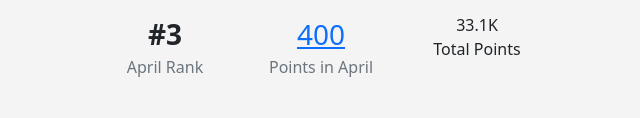
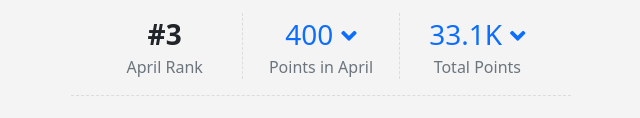
Before and after one commit to timweyel/leasing-agent-profile, a plain HTML site: page index.html in a window 1280 px wide. Shown: the part 202-320 px from the top of the page, without its empty margins (319-959 px from the left). Drawn offline with nearby package versions, Linux system fonts and the light colour scheme.

Commit message:
added dashed border

```diff
--- a/css/main.css
+++ b/css/main.css
@@ -32,3 +32,15 @@ button {
   border-radius: 50%;
 	background: rgba(235, 235, 235, 1.5);
 }
+
+.border-dashed-bottom{
+  border-bottom-style: dashed;
+  border-width: 1px;
+  border-color: rgb(220, 220, 220);
+ }
+
+ .border-dashed-right{
+  border-right-style: dashed;
+  border-width: 1px;
+  border-color: rgb(220, 220, 220);
+ }
--- a/index.html
+++ b/index.html
@@ -66,25 +66,25 @@
     </div>
   </header>
 
-  <div class="container text-center">
+  <div class="container text-center border-dashed-bottom">
     <div class="row p-3">
-      <div class="col">
+      <div class="col border-dashed-right">
         <div class="rank-number fs-3 fw-bolder">
           #3
         </div>
-        <div class="rank-text fs-6 text-muted">
+        <div class="rank-text fs-6 text-muted ">
           April Rank
         </div>
       </div>
-      <div class="col">
+      <div class="col border-dashed-right">
         <div class="point-number">
           <div>
             <div id="popoverContent" class="hide">
-              <a href=# class="fs-3"
+              <a href=# class="fs-3 text-decoration-none"
                 data-html="true"
                 data-toggle="popover"
                 data-trigger="focus"
-                data-placement="bottom">400
+                data-placement="bottom">400<i class="fa fa-angle-down fa-sm ps-2" aria-hidden="true"></i>
               </a>
             </div>
           </div>
@@ -95,9 +95,21 @@
       </div>
       <div class="col">
         <div class="points-total">
-          33.1K
+          <div>
+
+<!-- placeholder for future popover? -->
+
+            <div id="" class="hide">
+              <a href=# class="fs-3 text-decoration-none"
+                data-html="true"
+                data-toggle="popover"
+                data-trigger="focus"
+                data-placement="bottom">33.1K<i class="fa fa-angle-down fa-sm ps-2" aria-hidden="true"></i></i>
+              </a>
+            </div>
+          </div>
         </div>
-        <div class="points-total-text">
+        <div class="points-total-text fs-6 text-muted">
           Total Points
         </div>
       </div>
```
